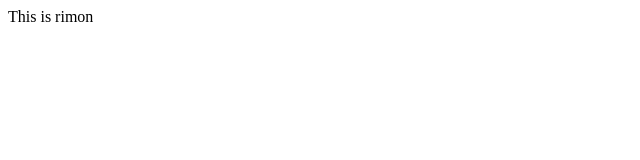
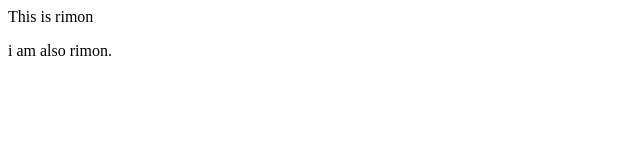
Before and after one commit to rimon-hasan-student/student-demo, a plain HTML site: page index.html in a window 1280 px wide. Shown: the full height of the page, 0-640 px from the left. Drawn offline with Linux system fonts and the light colour scheme.

Commit message:
this is first change

```diff
--- a/index.html
+++ b/index.html
@@ -1 +1,2 @@
 <p>This is rimon</p>
+<p>i am also rimon.</p>
```
Also changed, not shown: index1.html (added, +1 -0 lines).
